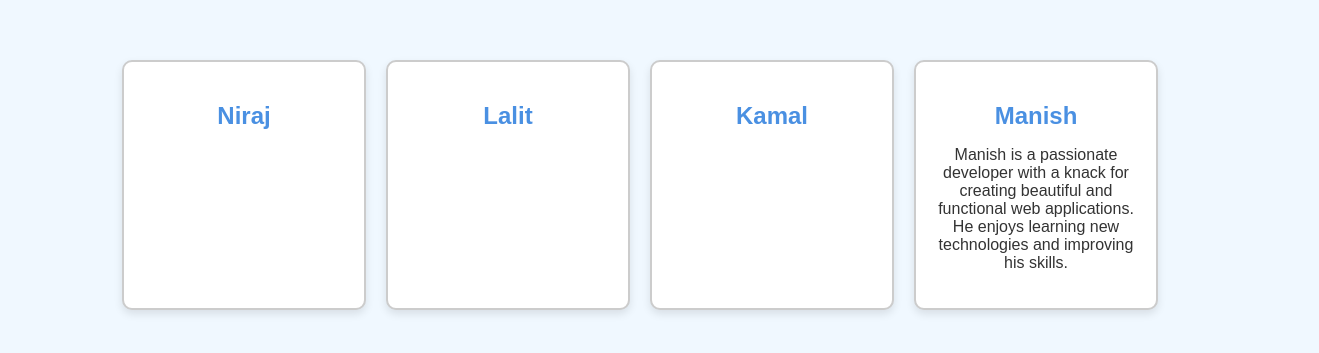
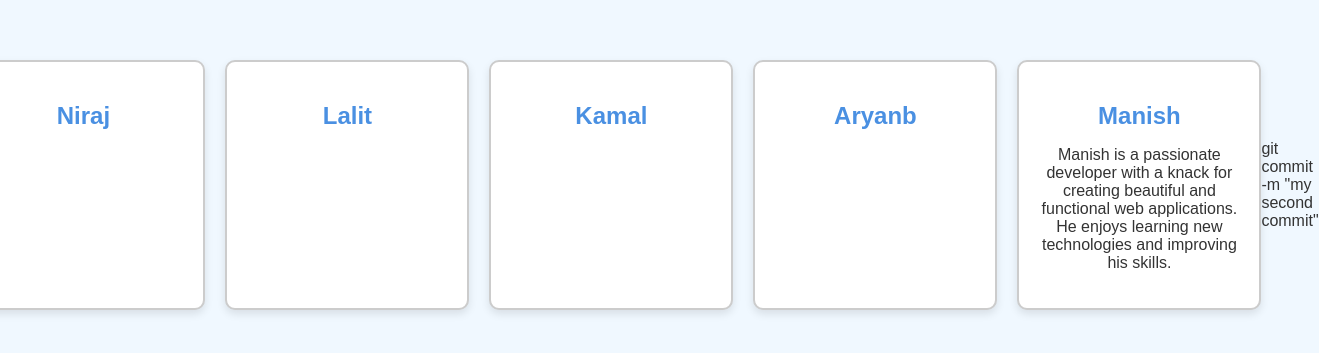
Before and after one commit to Manishsingh8135/newrepo, a plain HTML site: page index.html in a window 1280 px wide. Shown: the part 215-568 px from the top of the page, 1319 px wide, since content can reach past the window. Drawn offline with Linux system fonts and the light colour scheme.

Commit message:
added aryan

```diff
--- a/index.html
+++ b/index.html
@@ -53,9 +53,15 @@
             <!-- Empty card for Niraj -->
         </div>
         <div class="card">
+            <h2>Aryanb</h2>
+            <!-- Empty card for Niraj -->
+        </div>
+        <div class="card">
             <h2>Manish</h2>
             <p>Manish is a passionate developer with a knack for creating beautiful and functional web applications. He enjoys learning new technologies and improving his skills.</p>
         </div>
     </div>
 </body>
 </html>
+
+git commit -m "my second commit"
```
